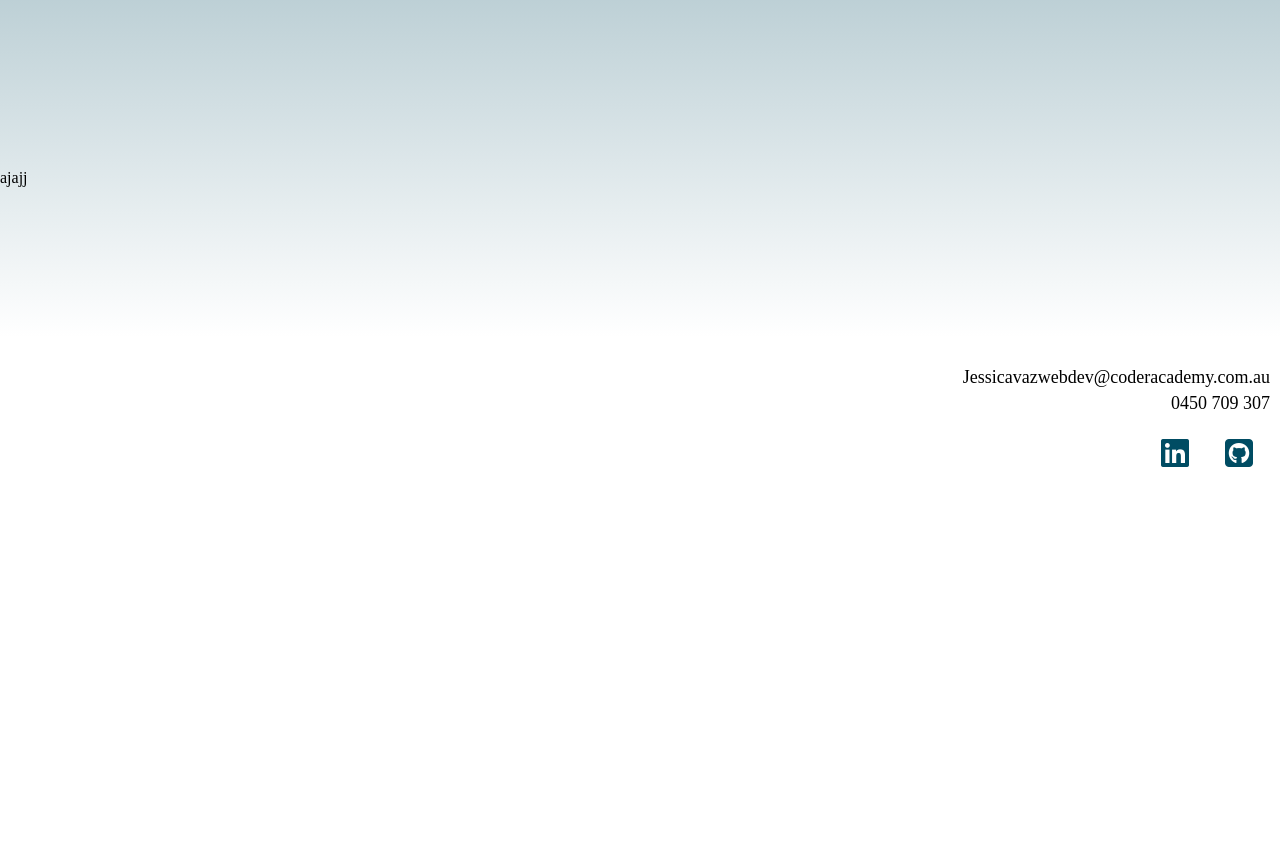
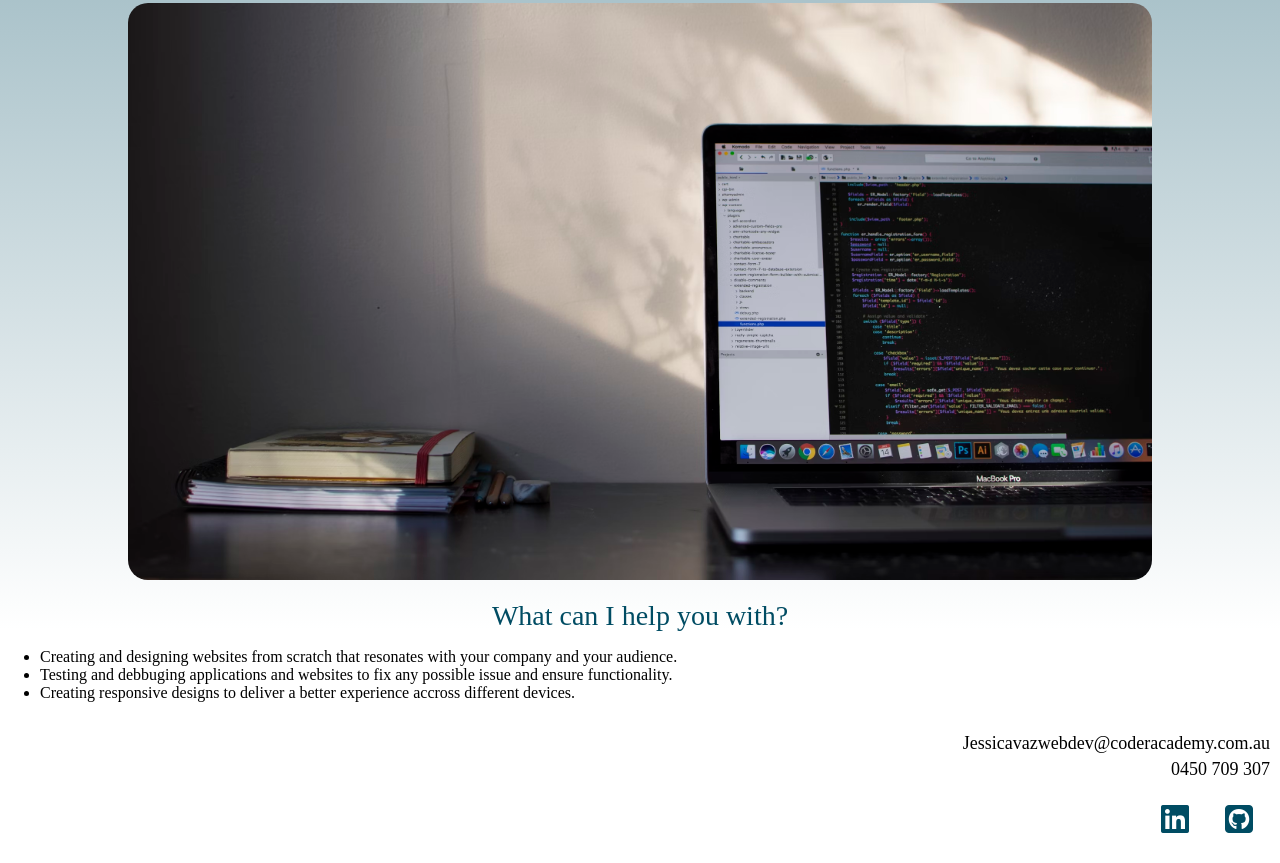
Before and after one commit to Jessicavazm/portfolio-t1a2, a plain HTML site: page pages/services.html in a window 1280 px wide. Shown: the part 303-1166 px from the top of the page. Before the commit the page ends 800 px from the top, so only its background shows below. Drawn offline with Linux system fonts and the light colour scheme.

Commit message:
Complete services pages

```diff
--- a/pages/services.html
+++ b/pages/services.html
@@ -33,7 +33,22 @@
         </nav>
     </header>
     <main>
-       ajajj
+        <section>
+            <div class="services">
+                <img src="../images/servicesimg.avif" alt="Photo of a computer and a black phone displaying the word programmer on screen">
+            </div>
+        </section>
+
+       <section>
+        <div class="subtitle">
+            What can I help you with?
+        </div>
+        <ul>
+            <li>Creating and designing websites from scratch that resonates with your company and your audience.</li>
+            <li>Testing and debbuging applications and websites to fix any possible issue and ensure functionality.</li>
+            <li>Creating responsive designs to deliver a better experience accross different devices.</li>
+         </ul>
+        </section>
     </main>
     <footer>
         <div class="info">
--- a/styles/services.css
+++ b/styles/services.css
@@ -0,0 +1,17 @@
+.services img {
+    display: flex;
+    width: 80%;
+    margin: auto;
+    border-radius: 20px;
+}
+
+.subtitle {
+    text-align: center;
+    font-size: 28px;
+    color: var(--secondary-color);
+    padding-top: 20px;
+}
+
+@media screen and (min-width 1024px){
+
+}
```
Also changed, not shown: pages/about.html (+2 -1 lines), images/servicesimg.avif (added), 2 other files.
